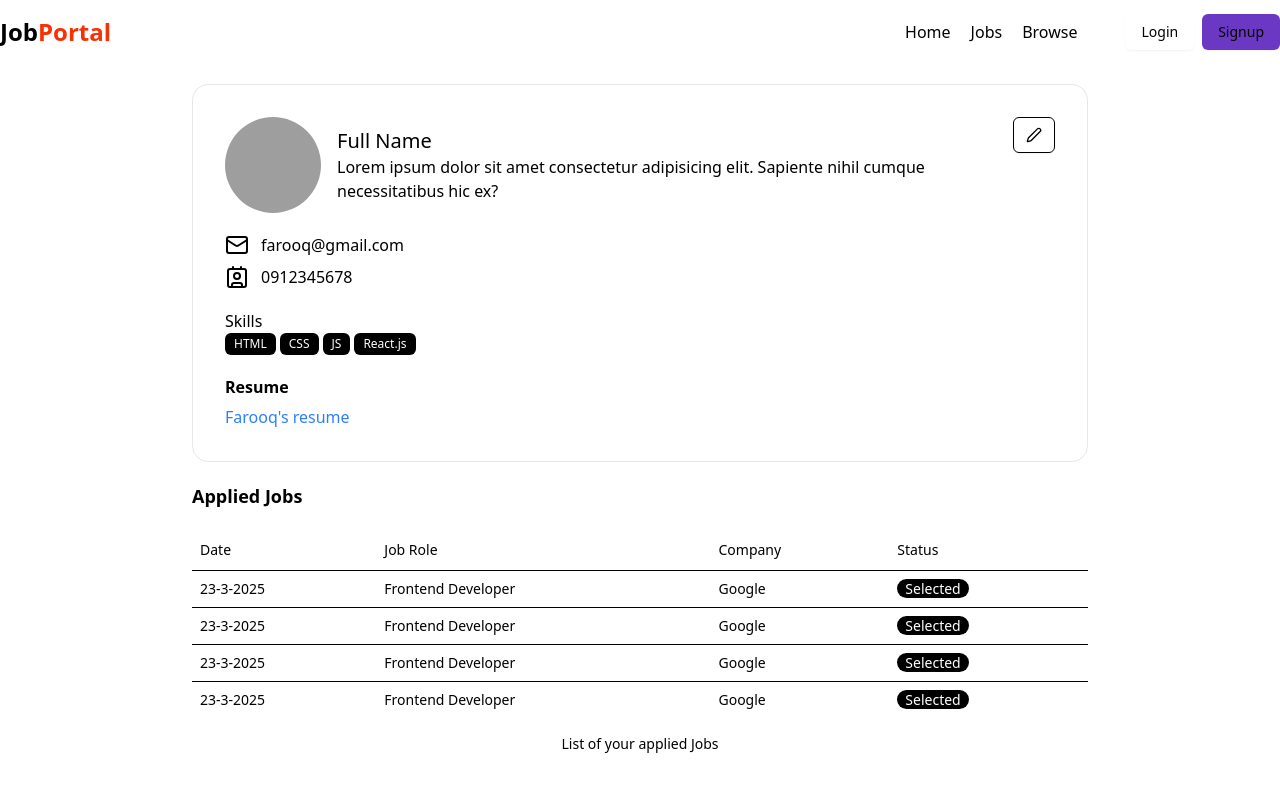
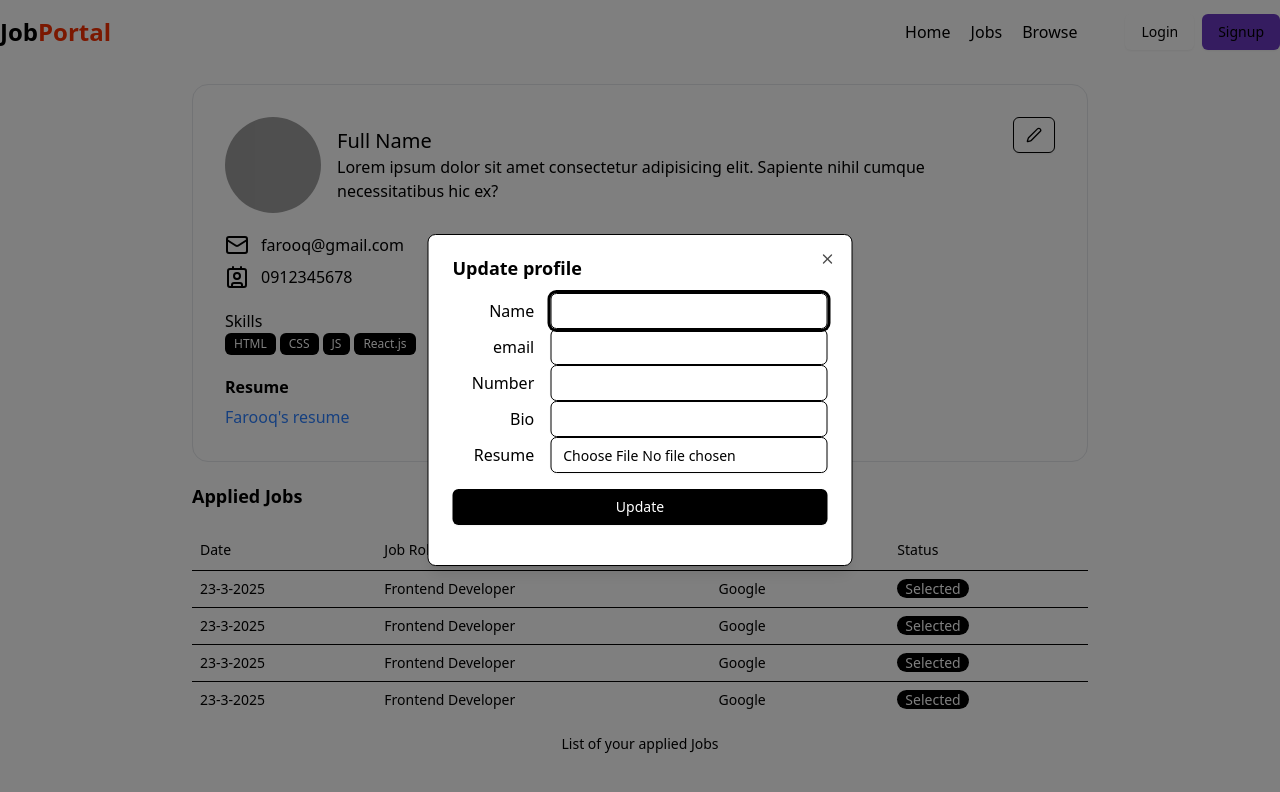
Before and after one commit to Kashif1122666/complete-Job-portal-app-with-mern-stack, a React (Vite) app in the folder frontend/: page /profile in a window 1280 px wide. Both pictures are taken after a click on the button 1034 px from the left and 135 px from the top of the page. Shown: the top 792 px of the page. Built offline with nearby package versions, Linux system fonts and the light colour scheme; grey boxes are pictures that could not be loaded.

Commit message:
update profile from frontend

```diff
--- a/frontend/package.json
+++ b/frontend/package.json
@@ -11,6 +11,7 @@
   },
   "dependencies": {
     "@radix-ui/react-avatar": "^1.1.3",
+    "@radix-ui/react-dialog": "^1.1.6",
     "@radix-ui/react-label": "^2.1.2",
     "@radix-ui/react-popover": "^1.1.6",
     "@radix-ui/react-radio-group": "^1.2.3",
--- a/frontend/src/components/AppliedJobTable.jsx
+++ b/frontend/src/components/AppliedJobTable.jsx
@@ -25,7 +25,7 @@
         </TableHeader>
         <TableBody>
           {[1, 2, 3, 4].map((item, index) => (
-            <TableRow>
+            <TableRow key={index}>
               <TableCell>23-3-2025</TableCell>
               <TableCell>Frontend Developer</TableCell>
               <TableCell>Google</TableCell>
--- a/frontend/src/components/Profile.jsx
+++ b/frontend/src/components/Profile.jsx
@@ -1,4 +1,4 @@
-import React from "react";
+import React, { useState } from "react";
 import Navbar from "./ui/shared/Navbar";
 import { Avatar, AvatarImage } from "./ui/avatar";
 import { Contact, Heading1, Mail, Pen } from "lucide-react";
@@ -6,9 +6,11 @@
 import { Badge } from "./ui/badge";
 import { Label } from "@radix-ui/react-label";
 import AppliedJobTable from "./AppliedJobTable";
+import UpdateProfileDialog from "./UpdateProfileDialog";
 
 const Profile = () => {
   const skills = ["HTML", "CSS", "JS", "React.js"];
+  const [open , setOpen] = useState(false);
   const resume = true;
   return (
     <div>
@@ -30,7 +32,7 @@
               </p>
             </div>
           </div>
-          <Button className="text-right" variant="outline">
+          <Button className="text-right" variant="outline" onClick={()=> setOpen(true)}>
             <Pen />
           </Button>
         </div>
@@ -46,7 +48,7 @@
         </div>
         <div className="my-5">
           <h1>Skills</h1>
-          <div className="flex items-center gap-1">
+          <div className="flex items-center gap-1 ">
             {skills.length !== 0 ? (
               skills.map((item, index) => (
                 <Badge key={index} className={"bg-black text-white"}>
@@ -67,6 +69,7 @@
           <h1 className="font-bold text-lg my-5">Applied Jobs</h1>
           <AppliedJobTable/>
         </div>
+        <UpdateProfileDialog  open={open} setOpen={setOpen}/>
     </div>
   );
 };
--- /dev/null
+++ b/frontend/src/components/UpdateProfileDialog.jsx
@@ -0,0 +1,117 @@
+import React, { useState } from "react";
+import { Dialog, DialogContent, DialogFooter, DialogHeader, DialogTitle } from "./ui/dialog";
+import { Label } from "@radix-ui/react-label";
+import { Input } from "./ui/input";
+import { Button } from "./ui/button";
+import { Loader2 } from "lucide-react";
+import { useDispatch, useSelector } from "react-redux";
+import store from "@/redux/store";
+import axios from "axios";
+import { USER_API_END_POINT } from "@/utils/constant";
+import { setUser } from "@/redux/authSlice";
+import { toast } from "sonner";
+
+const UpdateProfileDialog = ({ open, setOpen }) => {
+    const [loading , setLoading] = useState(false);
+    const {user} = useSelector(store => store.auth);
+    const dispatch = useDispatch();
+    const [input , setInput] = useState({
+      fullname:user?.fullname,
+      email:user?.email,
+      phoneNumber:user?.phoneNumber,
+      bio:user?.profile?.skills?.map(skill => skill),
+      file:user?.profile?.resume
+    });
+
+          const changeEventHandler = (e)=>{
+            setInput({ ...input, [e.target.name]:e.target.value});
+          }
+
+          const fileChangeHandler = (e)=>{
+              const file = e.target.file?.[0];
+              setInput({...input , file});
+
+          }
+
+          const submitHandler = async (e)=>{
+            e.preventDefault();
+            const formData = new FormData();
+            formData.append("fullname",input.fullname);
+            formData.append("email",input.email);
+            formData.append("phoneNumber",input.phoneNumber);
+            formData.append("bio",input.bio);
+            formData.append("skills",input.skills);
+            if(file){
+                formData.append("file",file);
+            }
+                  try {
+                     const res = await axios.post(`${USER_API_END_POINT}/updateProfile`,formData,{
+                      headers:{
+                        "Content-Type":'multipart/form-data'
+                      },
+                      withCredentials:true
+                     });
+                     if (res.data.success) {
+                      dispatch(setUser(res.data.user));
+                      toast.success(res.data.message);
+                     }
+                  } catch (error) {
+                    console.log(error);
+                    toast.error(error.message)
+                  }
+                  setOpen(false)
+          }
+
+  return (
+    <div>
+      <Dialog modal open={open} onOpenChange={setOpen}>
+        <DialogContent className="fixed  z-[10000] bg-white shadow-lg sm:max-w-[425px]" onInteractOutside={()=> setOpen(false)}>
+          <DialogHeader>
+            <DialogTitle>Update profile</DialogTitle>
+          </DialogHeader>
+          <form onSubmit={submitHandler}>
+            <div>
+              <div className="grid grid-cols-4 items-center gap-4">
+                <Label htmlFor="fullname" className="text-right">
+                  Name
+                </Label>
+                <Input id="fullname" name="fullname" type="text" className={"col-span-3"} value={input.fullname} onChange={changeEventHandler}/>
+              </div>
+              <div className="grid grid-cols-4 items-center gap-4">
+                <Label htmlFor="email" className="text-right">
+                  email
+                </Label>
+                <Input id="email" type="email" name="email" className={"col-span-3"} value={input.email} onChange={changeEventHandler} />
+              </div>
+              <div className="grid grid-cols-4 items-center gap-4">
+                <Label htmlFor="number" className="text-right">
+                  Number
+                </Label>
+                <Input id="number" type="number" name="phoneNumber" className={"col-span-3"} value={input.phoneNumber} onChange={changeEventHandler} />
+              </div>
+              <div className="grid grid-cols-4 items-center gap-4">
+                <Label htmlFor="bio" className="text-right">
+                  Bio
+                </Label>
+                <Input id="bio" name="bio" className={"col-span-3"}  value={input.bio} onChange={changeEventHandler}/>
+              </div>
+              <div className="grid grid-cols-4 items-center gap-4">
+                <Label htmlFor="file" className="text-right">
+                  Resume
+                </Label>
+                <Input id="file" name="file" type="file" accept="application/pdf" className={"col-span-3"} onChange={fileChangeHandler} />
+              </div>
+            </div>
+            <DialogFooter>
+            {
+            loading ? <Button className="w-full my-4 bg-black text-white"> <Loader2 className="mr-2 h-4 w-4 animate-spin"/>Please wait</Button>:<Button type="submit" className="w-full my-4 cursor-pointer bg-black text-white">Update</Button>
+          }
+            </DialogFooter>
+          </form>
+        </DialogContent>
+      </Dialog>
+    </div>
+  );
+};
+
+export default UpdateProfileDialog;
--- a/frontend/src/components/auth/Login.jsx
+++ b/frontend/src/components/auth/Login.jsx
@@ -49,6 +49,7 @@
             }
         } catch (error) {
             console.log(error);
+            toast.error(error.message)
 
         }finally{
           dispatch(setLoading(false));
--- /dev/null
+++ b/frontend/src/components/ui/dialog.jsx
@@ -0,0 +1,131 @@
+import * as React from "react"
+import * as DialogPrimitive from "@radix-ui/react-dialog"
+import { XIcon } from "lucide-react"
+
+import { cn } from "@/lib/utils"
+
+function Dialog({
+  ...props
+}) {
+  return <DialogPrimitive.Root data-slot="dialog" {...props} />;
+}
+
+function DialogTrigger({
+  ...props
+}) {
+  return <DialogPrimitive.Trigger data-slot="dialog-trigger" {...props} />;
+}
+
+function DialogPortal({
+  ...props
+}) {
+  return <DialogPrimitive.Portal data-slot="dialog-portal" {...props} />;
+}
+
+function DialogClose({
+  ...props
+}) {
+  return <DialogPrimitive.Close data-slot="dialog-close" {...props} />;
+}
+
+function DialogOverlay({
+  className,
+  ...props
+}) {
+  return (
+    (<DialogPrimitive.Overlay
+      data-slot="dialog-overlay"
+      className={cn(
+        "data-[state=open]:animate-in data-[state=closed]:animate-out data-[state=closed]:fade-out-0 data-[state=open]:fade-in-0 fixed inset-0 z-50 bg-black/50",
+        className
+      )}
+      {...props} />)
+  );
+}
+
+function DialogContent({
+  className,
+  children,
+  ...props
+}) {
+  return (
+    (<DialogPortal data-slot="dialog-portal">
+      <DialogOverlay />
+      <DialogPrimitive.Content
+        data-slot="dialog-content"
+        className={cn(
+          "bg-background data-[state=open]:animate-in data-[state=closed]:animate-out data-[state=closed]:fade-out-0 data-[state=open]:fade-in-0 data-[state=closed]:zoom-out-95 data-[state=open]:zoom-in-95 fixed top-[50%] left-[50%] z-50 grid w-full max-w-[calc(100%-2rem)] translate-x-[-50%] translate-y-[-50%] gap-4 rounded-lg border p-6 shadow-lg duration-200 sm:max-w-lg",
+          className
+        )}
+        {...props}>
+        {children}
+        <DialogPrimitive.Close
+          className="ring-offset-background focus:ring-ring data-[state=open]:bg-accent data-[state=open]:text-muted-foreground absolute top-4 right-4 rounded-xs opacity-70 transition-opacity hover:opacity-100 focus:ring-2 focus:ring-offset-2 focus:outline-hidden disabled:pointer-events-none [&_svg]:pointer-events-none [&_svg]:shrink-0 [&_svg:not([class*='size-'])]:size-4">
+          <XIcon />
+          <span className="sr-only">Close</span>
+        </DialogPrimitive.Close>
+      </DialogPrimitive.Content>
+    </DialogPortal>)
+  );
+}
+
+function DialogHeader({
+  className,
+  ...props
+}) {
+  return (
+    (<div
+      data-slot="dialog-header"
+      className={cn("flex flex-col gap-2 text-center sm:text-left", className)}
+      {...props} />)
+  );
+}
+
+function DialogFooter({
+  className,
+  ...props
+}) {
+  return (
+    (<div
+      data-slot="dialog-footer"
+      className={cn("flex flex-col-reverse gap-2 sm:flex-row sm:justify-end", className)}
+      {...props} />)
+  );
+}
+
+function DialogTitle({
+  className,
+  ...props
+}) {
+  return (
+    (<DialogPrimitive.Title
+      data-slot="dialog-title"
+      className={cn("text-lg leading-none font-semibold", className)}
+      {...props} />)
+  );
+}
+
+function DialogDescription({
+  className,
+  ...props
+}) {
+  return (
+    (<DialogPrimitive.Description
+      data-slot="dialog-description"
+      className={cn("text-muted-foreground text-sm", className)}
+      {...props} />)
+  );
+}
+
+export {
+  Dialog,
+  DialogClose,
+  DialogContent,
+  DialogDescription,
+  DialogFooter,
+  DialogHeader,
+  DialogOverlay,
+  DialogPortal,
+  DialogTitle,
+  DialogTrigger,
+}
--- a/frontend/src/components/ui/shared/Navbar.jsx
+++ b/frontend/src/components/ui/shared/Navbar.jsx
@@ -32,8 +32,8 @@
 
 
 
-                <Popover>
-                <PopoverTrigger asChild>
+                <Popover >
+                <PopoverTrigger asChild >
                   <Avatar className={'cursor-pointer'}>
                     <AvatarImage
                       src="https://github.com/shadcn.png"
@@ -41,7 +41,7 @@
                     />
                   </Avatar>
                 </PopoverTrigger>
-                <PopoverContent className={'w-80'}>
+                <PopoverContent className={'w-80  bg-white shadow-md border border-gray-200 rounded-lg p-4'}>
                 <div className="flex gap-4 space-y-2">
 
                 <Avatar className={'cursor-pointer'}>
```
Also changed, not shown: 2 other files (tests, documents, lock files or other folders).
